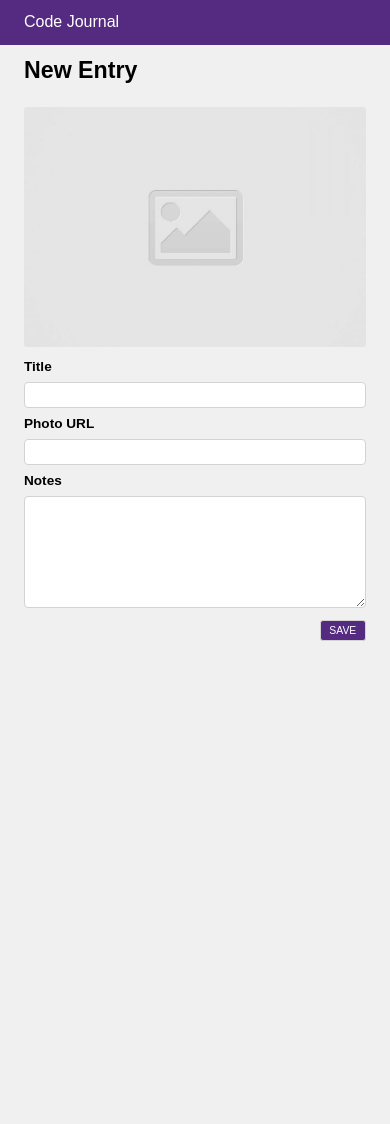
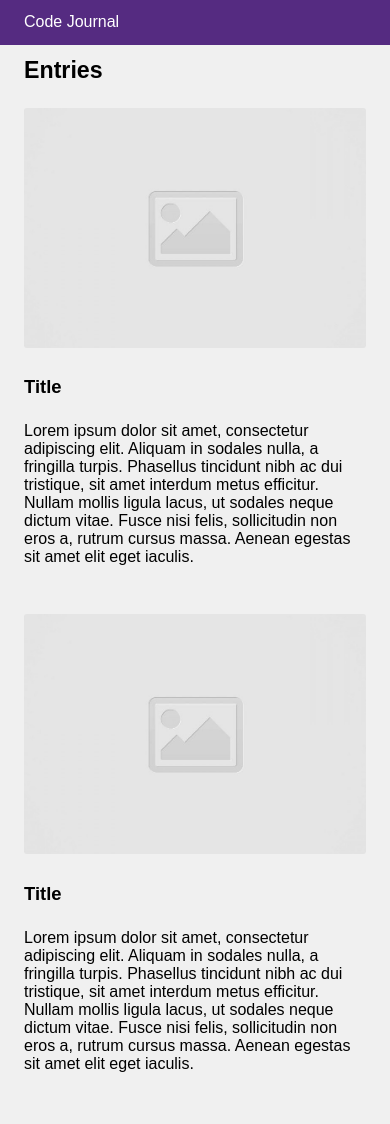
Before and after one commit to qnpham/code-journal, a website: page index.html in a window 390 px wide. Before the commit the page ends 844 px from the top, so only its background shows below. Drawn offline with Linux system fonts and the light colour scheme.

Commit message:
finished styling list for mobile and desktop #3 & #4

```diff
--- a/css/styles.css
+++ b/css/styles.css
@@ -31,12 +31,18 @@ header {
 h2 {
   font-size: 1rem;
   font-weight: 400;
+  display: inline-block;
 }
 
 h3 {
   margin-top: 0.75rem;
   font-weight: 600;
   font-size: 1.45rem;
+  margin-bottom: 0.5rem;
+}
+
+h4 {
+  font-size: 1.15rem;
 }
 
 img {
@@ -88,8 +94,22 @@ textarea:focus {
   outline: 1px solid #552b81;
 }
 
+ul {
+  list-style: none;
+  padding: 0;
+}
+
+li {
+  padding-bottom: 2rem;
+}
+
 @media only screen and (min-width: 768px) {
   .title {
     padding-top: 0;
   }
+
+  .entry-image-container {
+    width: 75%;
+    margin: auto;
+  }
 }
--- a/index.html
+++ b/index.html
@@ -27,7 +27,7 @@
   </header>
   <main>
     <div class="container">
-      <div data-view="entry-form">
+      <div data-view="entry-form" class="hidden">
         <div class="card row">
           <form action="" data-view="entry-form">
             <div class="column-full">
@@ -53,7 +53,49 @@
         </div>
       </div>
       <div data-view="entries">
-        <ul></ul>
+        <div class="row">
+          <div class="column-full">
+            <h3>Entries</h3>
+          </div>
+        </div>
+        <ul>
+          <li>
+            <div class="row">
+              <div class="column-half">
+                <div class="entry-image-container">
+                  <img src="images/placeholder-image-square.jpg" alt="">
+                </div>
+              </div>
+              <div class="column-half">
+                <h4>Title</h4>
+                <p>
+                  Lorem ipsum dolor sit amet, consectetur adipiscing elit. Aliquam in sodales nulla, a fringilla turpis. Phasellus
+                  tincidunt nibh ac dui tristique, sit amet interdum metus efficitur. Nullam mollis ligula lacus, ut sodales neque dictum
+                  vitae. Fusce nisi felis, sollicitudin non eros a, rutrum cursus massa. Aenean egestas sit amet elit eget iaculis.
+                </p>
+              </div>
+            </div>
+          </li>
+          <li>
+            <div class="row">
+              <div class="column-half">
+                <div class="entry-image-container">
+                  <img src="images/placeholder-image-square.jpg" alt="">
+                </div>
+              </div>
+              <div class="column-half">
+                <h4>Title</h4>
+                <p>
+                  Lorem ipsum dolor sit amet, consectetur adipiscing elit. Aliquam in sodales nulla, a fringilla turpis. Phasellus
+                  tincidunt nibh ac dui tristique, sit amet interdum metus efficitur. Nullam mollis ligula lacus, ut sodales neque
+                  dictum
+                  vitae. Fusce nisi felis, sollicitudin non eros a, rutrum cursus massa. Aenean egestas sit amet elit eget
+                  iaculis.
+                </p>
+              </div>
+            </div>
+          </li>
+        </ul>
       </div>
     </div>
   </main>
```
